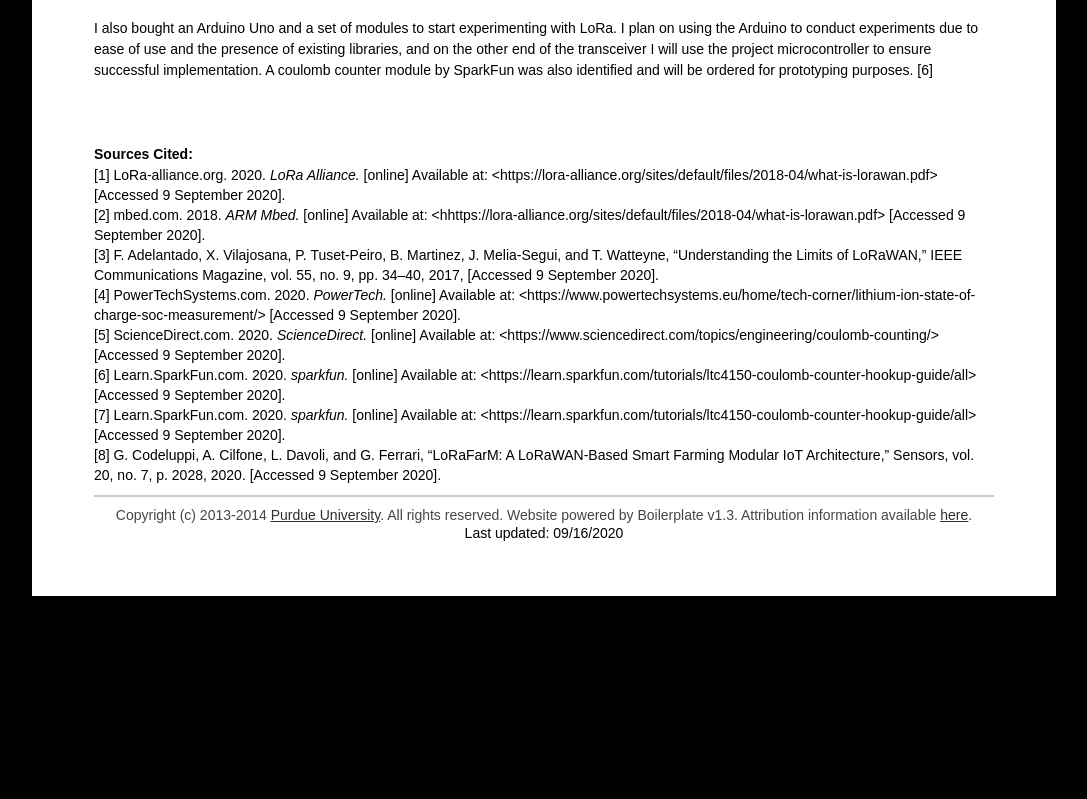
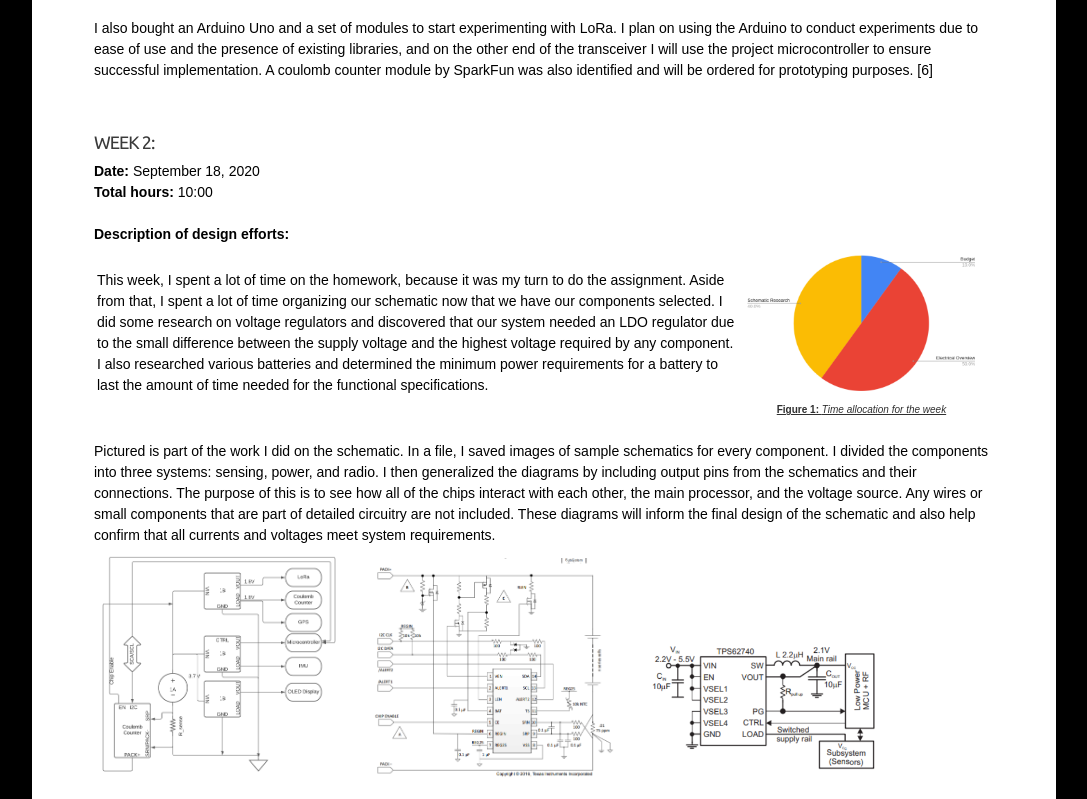
Before and after one commit to mitchellciupak-archived/Snow-WeAR-Goggles-OLD, a plain HTML site: page Team/progress/ckemmet.html in a window 1280 px wide. Shown: the part 1361-2160 px from the top of the page, without its empty margins (96-1183 px from the left). Before the commit the page ends 1957 px from the top, so only its background shows below. Drawn offline with nearby package versions, Linux system fonts and the light colour scheme; some packages are replaced by stand-ins of ours; a script that the page names is missing.

Commit message:
Carrie's progress report, due Sept 18

```diff
--- a/Team/progress/ckemmet.html
+++ b/Team/progress/ckemmet.html
@@ -107,6 +107,45 @@ contact course staff.
 			</br>
             <br>
 		</tr>
+		<br>
+		<h4>Week 2:</h4>
+		<b>Date:</b> September 18, 2020<br>
+		<b>Total hours:</b> 10:00 <br>
+		<b><br>Description of design efforts:</b>
+
+
+		<table>
+			<tr><td>
+			This week, I spent a lot of time on the homework, because it was my turn to do the assignment. Aside from that, I spent a
+			lot of time organizing our schematic now that we have our components selected. I did some research on voltage regulators and discovered
+			that our system needed an LDO regulator due to the small difference between the supply voltage and the highest voltage required by any
+			component. I also researched various batteries and determined the minimum power requirements for a battery to last the amount of time
+			needed for the functional specifications.
+			</td>
+			<td style="text-align: center; font-size: 10px; margin-bottom: 0px; padding-right: 10px; line-height: 15px;">
+				<a href="../img/ckemmet_progress/time_pie_chart.png">
+				<img src="../img/ckemmet_progress/time_pie_chart.png" style="height: 150px;"><br><b>Figure 1: </b><i>Time allocation for the week</i></b></td>
+			</a>
+
+			</tr>
+		</table>
+		<br>
+		Pictured is part of the work I did on the schematic. In a file, I saved images of sample schematics for every component.
+					I divided the components into three systems: sensing, power, and radio. I then generalized the diagrams by including output
+					 pins from the schematics and their connections. The purpose of this is to see how all of the chips interact with each other,
+					  the main processor, and the voltage source. Any wires or small components that are part of detailed circuitry are not
+					  included. These diagrams will inform the final design of the schematic and also help confirm that all currents and voltages
+					  meet system requirements.
+		<br>
+		<div class="fruitbowl">
+			<div class="apple"><a href="../img/ckemmet_progress/Power Schematic.png">
+			<img src="../img/ckemmet_progress/Power Schematic.png" style="width: 250px;padding-right: 20px;" alt="Apple" /></a>
+			<a href="../img/ckemmet_progress/coulombcounter.png">
+			<img src="../img/ckemmet_progress/coulombcounter.png"  style="width: 250px;padding-right: 20px;" alt="Apple" /></a>
+			<a href="../img/ckemmet_progress/regulator.png">
+			<img src="../img/ckemmet_progress/regulator.png"  style="width: 250px;" alt="Apple" /></div></a>
+			</div>
+		<br><b>Figure 2: </b><i>My simplified schematic (left), the coulomb counter complete schematic [9] (center), and the regulator schematic [10] (right)</i></b>
 		<br><br>
 		<b>Sources Cited:</b><br>
 		<p style="line-height: 20px;">[1] LoRa-alliance.org. 2020. <i>LoRa Alliance.</i> [online] Available at: &lthttps://lora-alliance.org/sites/default/files/2018-04/what-is-lorawan.pdf> [Accessed 9 September 2020].<br>
@@ -117,6 +156,8 @@ contact course staff.
 			[6] Learn.SparkFun.com. 2020. <i>sparkfun.</i> [online] Available at: &lthttps://learn.sparkfun.com/tutorials/ltc4150-coulomb-counter-hookup-guide/all> [Accessed 9 September 2020].<br>
 			[7] Learn.SparkFun.com. 2020. <i>sparkfun.</i> [online] Available at: &lthttps://learn.sparkfun.com/tutorials/ltc4150-coulomb-counter-hookup-guide/all> [Accessed 9 September 2020].<br>
 			[8] G. Codeluppi, A. Cilfone, L. Davoli, and G. Ferrari, “LoRaFarM: A LoRaWAN-Based Smart Farming Modular IoT Architecture,” Sensors, vol. 20, no. 7, p. 2028, 2020. [Accessed 9 September 2020].<br>
+			[9] “BQ34110PW ACTIVE,” Texas Instruments. [Online]. Available: https://www.ti.com/store/ti/en/p/product/?p=BQ34110PW. [Accessed: 16-Sep-2020]. <br>
+			[10] Mousern.com. 2020. <i>mouser.</i> [online] Available at:&lthttps://www.mouser.com/datasheet/2/760/XC6220-837466.pdf> [Accessed 15 September 2020]. <br>
 		</p>
 
 	</div>
```
Also changed, not shown: Team/img/ckemmet_progress/Power Schematic.png (added), Team/img/ckemmet_progress/coulombcounter.png (added), Team/img/ckemmet_progress/regulator.png (added), Team/img/ckemmet_progress/time_pie_chart.png (added).
